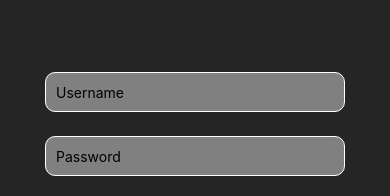
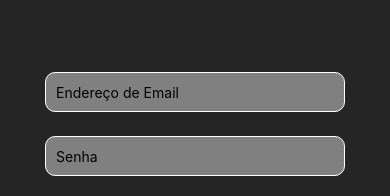
Before and after one commit to Brobss/spamton-store-mobile, a React Native app: screen /Login in a window 390 px wide. Shown: the part 246-442 px from the top of the page. Built offline with nearby package versions, Linux system fonts and the light colour scheme.

Commit message:
LOGIN FUNCIONANDO NO DJANGO POHAAAAAAAAAAAAA

```diff
--- a/src/api/login.js
+++ b/src/api/login.js
@@ -1,10 +1,10 @@
 import axios from "axios";
 
 export default class LoginApi {
-  async login(username, password) {
+  async login(email, password) {
     try {
-      const { data } = await axios.post("http://191.52.55.23:19003/auth", {
-        username,
+      const { data } = await axios.post("http://191.52.55.23:19003/token/", {
+        email,
         password,
       });
       return Promise.resolve(data);
--- a/src/screens/Login/index.js
+++ b/src/screens/Login/index.js
@@ -19,37 +19,37 @@ const loginApi = new LoginApi();
 export default function LoginScreen() {
   const setUser = useSetRecoilState(userState);
 
-  const [username, setUsername] = React.useState("");
+  const [email, setEmail] = React.useState("");
   const [password, setPassword] = React.useState("");
   const [errorMsg, setErrorMsg] = React.useState(null);
 
   const login = async () => {
     try {
-      const data = await loginApi.login(username, password);
+      const data = await loginApi.login(email, password);
       setUser({
         loggedIn: true,
-        access_token: data.access_token,
-        refresh_token: data.refresh_token,
+        access: data.access,
+        refresh: data.refresh,
       });
-      await SecureStore.setItemAsync("access_token", data.access_token);
+      await SecureStore.setItemAsync("access", data.access);
     } catch (error) {
-      setUser({ loggedIn: false, access_token: null, refresh_token: null });
+      setUser({ loggedIn: false, access: null, refresh: null });
       setErrorMsg("Usuário ou senha inválidos!");
-      await SecureStore.deleteItemAsync("access_token");
+      await SecureStore.deleteItemAsync("access");
     }
   };
 
   return (
     <View style={styles.container}>
       <TextInput
-        placeholder="Username"
-        value={username}
+        placeholder="Endereço de Email"
+        value={email}
         Logout
-        onChangeText={setUsername}
+        onChangeText={setEmail}
         style={styles.InputFoda}
       />
       <TextInput
-        placeholder="Password"
+        placeholder="Senha"
         value={password}
         onChangeText={setPassword}
         secureTextEntry
```
